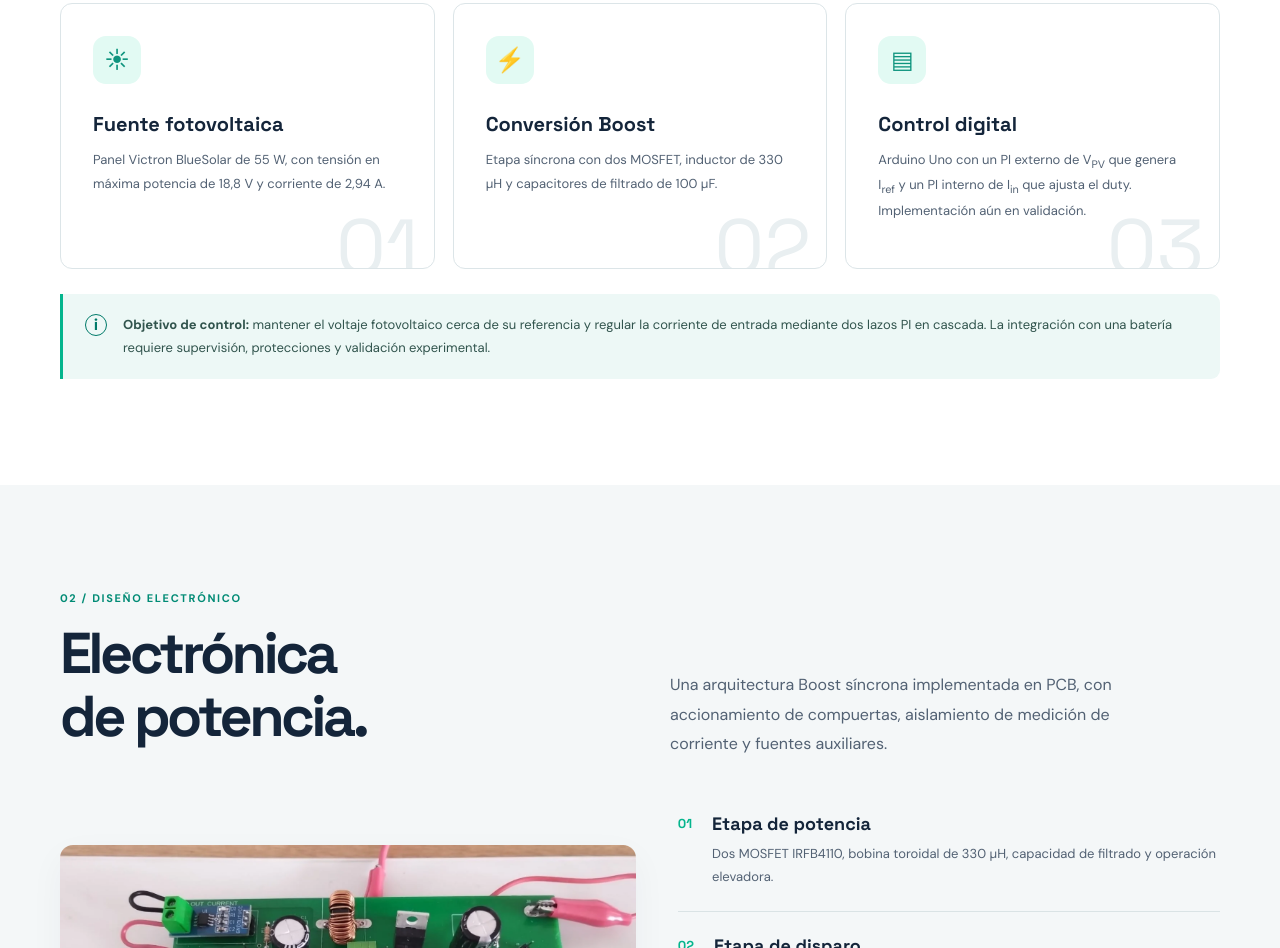
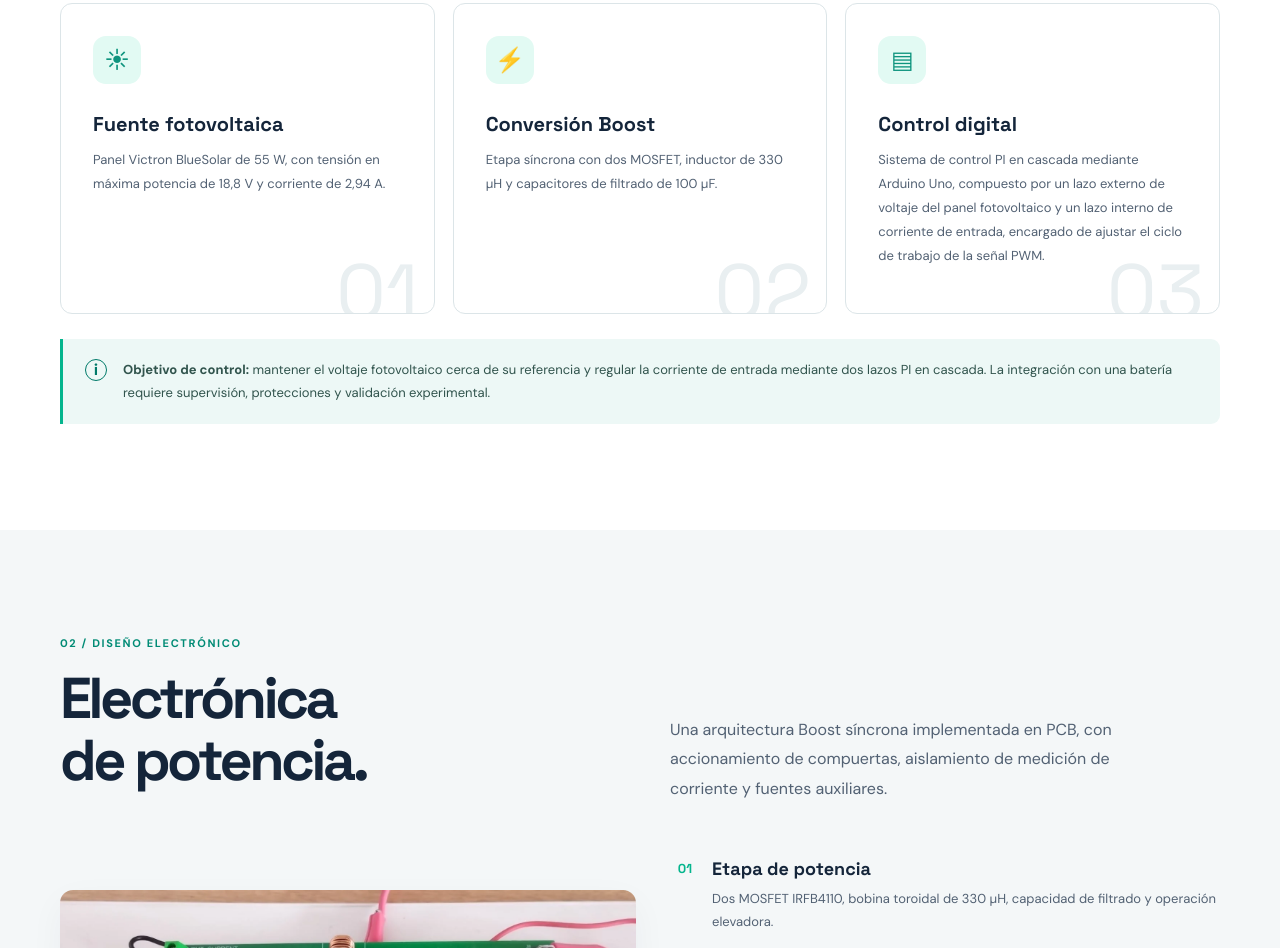
Before and after one commit to juanes20/boost-solar-55w, a plain HTML site: page index.html in a window 1280 px wide. Shown: the part 1146-2094 px from the top of the page. Drawn offline with Linux system fonts and the light colour scheme.

Commit message:
Update index.html

```diff
--- a/index.html
+++ b/index.html
@@ -54,7 +54,7 @@
  <div class="overview-grid">
   <article class="info-card"><div class="mini-icon" aria-hidden="true">☀</div><h3>Fuente fotovoltaica</h3><p>Panel Victron BlueSolar de 55 W, con tensión en máxima potencia de 18,8 V y corriente de 2,94 A.</p><span class="info-index">01</span></article>
   <article class="info-card"><div class="mini-icon" aria-hidden="true">⚡</div><h3>Conversión Boost</h3><p>Etapa síncrona con dos MOSFET, inductor de 330 µH y capacitores de filtrado de 100 µF.</p><span class="info-index">02</span></article>
-  <article class="info-card"><div class="mini-icon" aria-hidden="true">▤</div><h3>Control digital</h3><p>Arduino Uno con un PI externo de V<sub>PV</sub> que genera I<sub>ref</sub> y un PI interno de I<sub>in</sub> que ajusta el duty. Implementación aún en validación.</p><span class="info-index">03</span></article>
+  <article class="info-card"><div class="mini-icon" aria-hidden="true">▤</div><h3>Control digital</h3><p>Sistema de control PI en cascada mediante Arduino Uno, compuesto por un lazo externo de voltaje del panel fotovoltaico y un lazo interno de corriente de entrada, encargado de ajustar el ciclo de trabajo de la señal PWM.</p><span class="info-index">03</span></article>
  </div>
  <div class="objective-note"><span class="note-mark">i</span><p><strong>Objetivo de control:</strong> mantener el voltaje fotovoltaico cerca de su referencia y regular la corriente de entrada mediante dos lazos PI en cascada. La integración con una batería requiere supervisión, protecciones y validación experimental.</p></div>
 </div></section>
```
